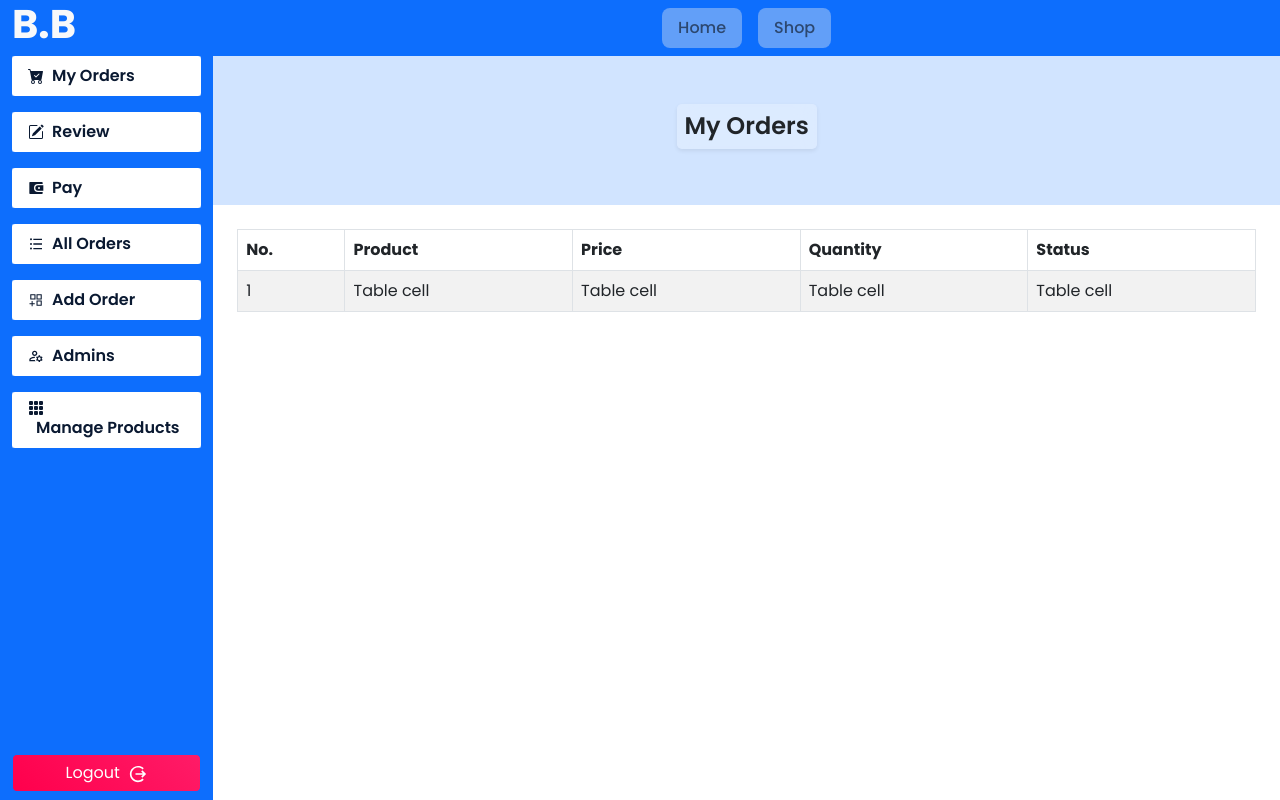
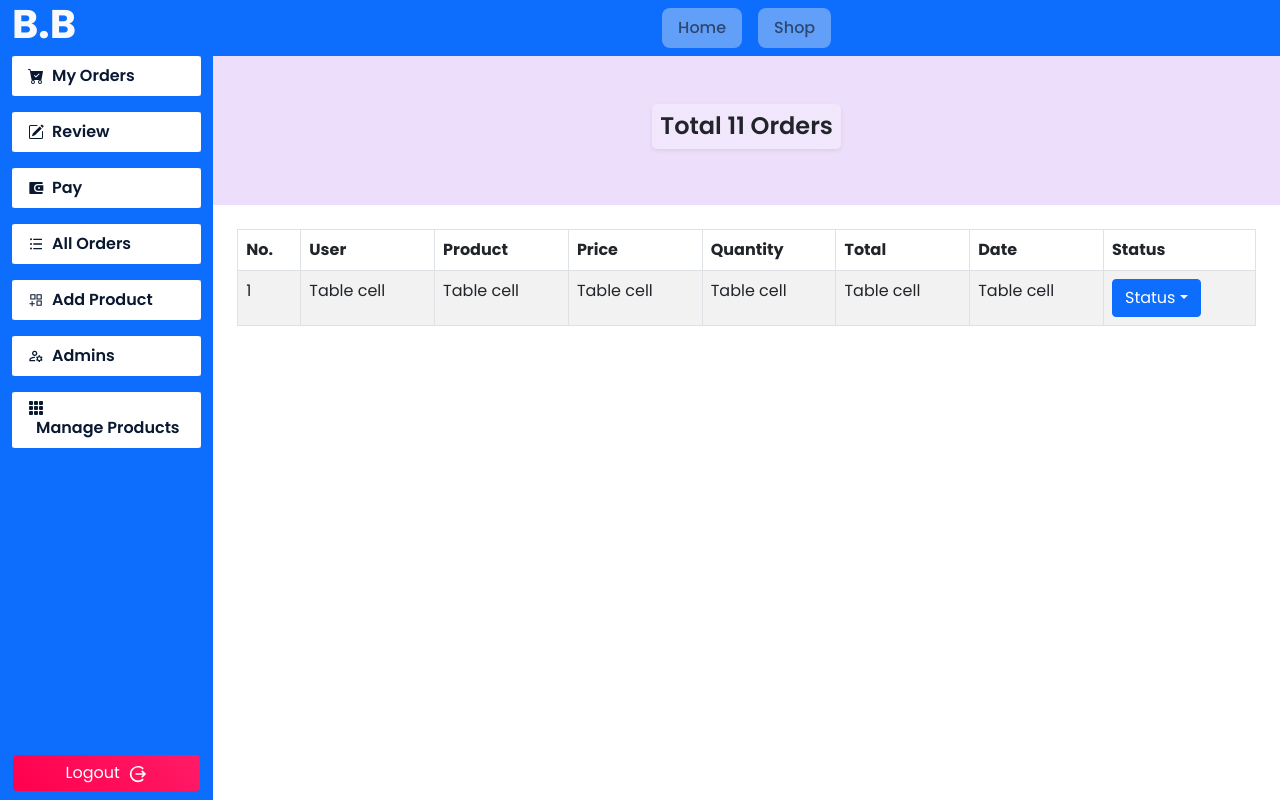
Before and after one commit to sakib-siddiqi/MERN-BB-Bicycle-buy, a React (Create React App) app: page /dashboard in a window 1280 px wide. Built offline with nearby package versions, Linux system fonts and the light colour scheme.

Commit message:
Review page +  Payment + all orders

```diff
--- /dev/null
+++ b/src/Pages/Dashboard/DashPages/Admin/AllOrders.jsx
@@ -0,0 +1,53 @@
+import Dropdown from "@restart/ui/esm/Dropdown";
+import React from "react";
+import { DropdownButton, Table } from "react-bootstrap";
+import ButtonC from "../../../../Shared/Components/Buttons/ButtonC";
+import DashBoardContent from "../../DashBoardContent";
+import DashTitle from "../../DashTitle";
+
+const AllOrders = () => {
+    return (
+        <section>
+            <DashTitle bg="#B980F040" text="dark">
+                Total 11 Orders
+            </DashTitle>
+            <DashBoardContent className="my-4">
+                <Table striped bordered hover responsive="sm">
+                    <thead>
+                        <tr>
+                            <th>No.</th>
+                            <th>User</th>
+                            <th>Product</th>
+                            <th>Price</th>
+                            <th>Quantity</th>
+                            <th>Total</th>
+                            <th>Date</th>
+                            <th>Status</th>
+                        </tr>
+                    </thead>
+                    <tbody>
+                        <tr>
+                            <td>1</td>
+                            <td>Table cell</td>
+                            <td>Table cell</td>
+                            <td>Table cell</td>
+                            <td>Table cell</td>
+                            <td>Table cell</td>
+                            <td>Table cell</td>
+                            {/* Status */}
+                            <td>
+                                <DropdownButton id="dropdown-basic-button" title="Status">
+                                    <Dropdown.Item className="dropdown-item d-block" href="#/action-1">Action</Dropdown.Item>
+                                    <Dropdown.Item className="dropdown-item d-block" href="#/action-2">Another action</Dropdown.Item>
+                                    <Dropdown.Item className="dropdown-item d-block" href="#/action-3">Something else</Dropdown.Item>
+                                </DropdownButton>
+                            </td>
+                        </tr>
+                    </tbody>
+                </Table>
+            </DashBoardContent>
+        </section>
+    );
+};
+
+export default AllOrders;
--- /dev/null
+++ b/src/Pages/Dashboard/DashPages/UsersPages/Payment.jsx
@@ -0,0 +1,20 @@
+import React from "react";
+import DashBoardContent from "../../DashBoardContent";
+import DashTitle from "../../DashTitle";
+
+const Payment = () => {
+  return (
+    <section>
+      <DashTitle bg="#FF244240" text="dark">
+        Payment
+      </DashTitle>
+      <DashBoardContent className="my-4 text-center">
+        <h1 className="fw-md" style={{ color: "#00000030" }}>
+          Coming soon . . .
+        </h1>
+      </DashBoardContent>
+    </section>
+  );
+};
+
+export default Payment;
--- /dev/null
+++ b/src/Pages/Dashboard/DashPages/UsersPages/UserReview.jsx
@@ -0,0 +1,64 @@
+import React from "react";
+import { Card, Col, Row } from "react-bootstrap";
+import { useForm } from "react-hook-form";
+import ButtonC from "../../../../Shared/Components/Buttons/ButtonC";
+import DashBoardContent from "../../DashBoardContent";
+import DashTitle from "../../DashTitle";
+
+const UserReview = () => {
+  const {
+    register,
+    handleSubmit,
+    formState: { errors },
+  } = useForm();
+  const onSubmit = (data) => console.log(data);
+  return (
+    <section>
+      <DashTitle bg="#FF00E440" text="dark">
+        Write a Review
+      </DashTitle>
+      <DashBoardContent className="my-4">
+        <Row className="justify-content-center">
+          <Col xs={12} md={6} lg={5}>
+            <Card className="hoverBlueOutline border-0">
+              <Card.Body>
+                <h1 className="text-center fw-bold ls-2">B.B</h1>
+                <form onSubmit={handleSubmit(onSubmit)}>
+                  <label htmlFor="name" className="form-label w-100">
+                    <p>Name</p>
+                    <input
+                      type="text"
+                      id="name"
+                      value="Sakib Siddiqi Supto"
+                      disabled
+                      className="input-outlined form-control mb-4"
+                    />
+                  </label>
+                  <label htmlFor="password" className="form-label w-100">
+                    <p>Review</p>
+                    <textarea
+                      rows={5}
+                      placeholder="Review"
+                      {...register("password", { required: true })}
+                      className="input-outlined form-control mb-4"
+                    ></textarea>
+                  </label>
+                  {/* errors will return when field validation fails  */}
+                  {errors.exampleRequired && (
+                    <p className="text-danger">This field is required</p>
+                  )}
+
+                  <ButtonC type="submit" className="mb-4 rounded-3">
+                    Send
+                  </ButtonC>
+                </form>
+              </Card.Body>
+            </Card>
+          </Col>
+        </Row>
+      </DashBoardContent>
+    </section>
+  );
+};
+
+export default UserReview;
--- a/src/Pages/Dashboard/DashSideBar.jsx
+++ b/src/Pages/Dashboard/DashSideBar.jsx
@@ -58,7 +58,7 @@ const DashSideBar = () => {
         </DashMenuItem>
         <DashMenuItem exact to="/dashboard">
           <AiOutlineAppstoreAdd />
-          Add Order
+          Add Product
         </DashMenuItem>
         <DashMenuItem exact to="/dashboard">
           <MdOutlineManageAccounts />
--- a/src/Pages/Dashboard/Dashboard.jsx
+++ b/src/Pages/Dashboard/Dashboard.jsx
@@ -4,6 +4,9 @@ import DashSideBar from "./DashSideBar";
 import "./dashboard.css";
 import DashBoarNavbar from "./DashBoarNavbar";
 import MyOrders from "./DashPages/UsersPages/MyOrders";
+import UserReview from "./DashPages/UsersPages/UserReview";
+import Payment from "./DashPages/UsersPages/Payment";
+import AllOrders from "./DashPages/Admin/AllOrders";
 const Dashboard = () => {
   return (
     <Row className="mx-0">
@@ -15,7 +18,7 @@ const Dashboard = () => {
       </Col>
       <Col xs={10} className="p-0">
         <DashBoarNavbar />
-        <MyOrders />
+        <AllOrders />
       </Col>
     </Row>
   );
```
